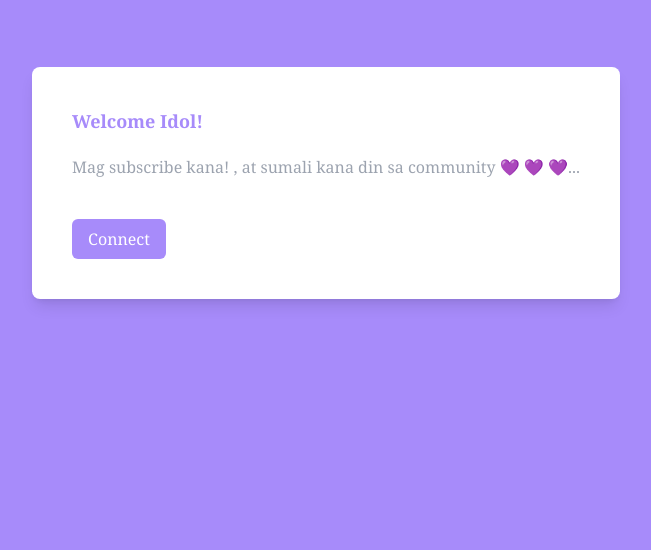
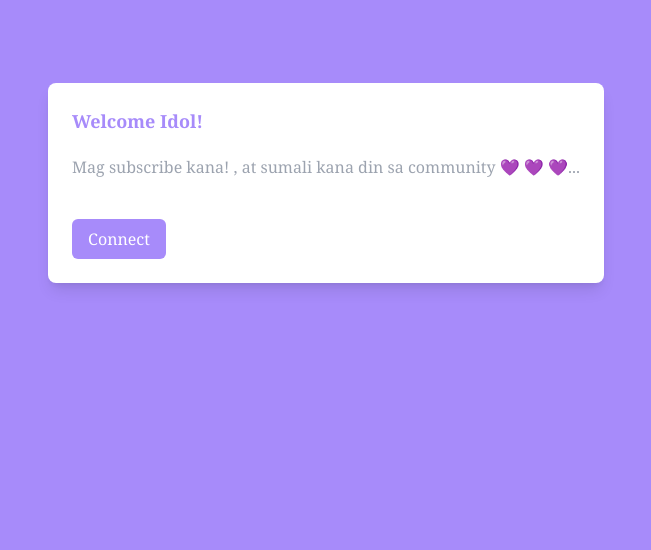
Before and after one commit to JDev000/Basic_Profile, a website: page public/index.html in a window 1280 px wide. Shown: the part 217-767 px from the top of the page, without its empty margins (314-965 px from the left). Drawn offline with Linux system fonts and the light colour scheme.

Commit message:
3rd commit

```diff
--- a/public/index.html
+++ b/public/index.html
@@ -55,7 +55,7 @@
         </div>
     </div>
     <div class="bg-violet-400 fixed top-0 left-0 right-0 bottom-0 flex items-center justify-center" id="modal">
-        <div class="bg-white mx-3 p-10 rounded-lg shadow-lg">
+        <div class="bg-white mx-3 p-6 rounded-lg shadow-lg">
           <h2 class="text-lg font-bold mb-5 text-violet-400">Welcome Idol!</h2>
           <p class="text-gray-400 mb-10">Mag subscribe kana! , at sumali kana din sa community  &#128156; &#128156; &#128156;...</p>
           <button class="bg-violet-400 text-white px-4 py-2 rounded-md hover:opacity-80" id="closeModal">Connect</button>
```
Also changed, not shown: public/output.css.
